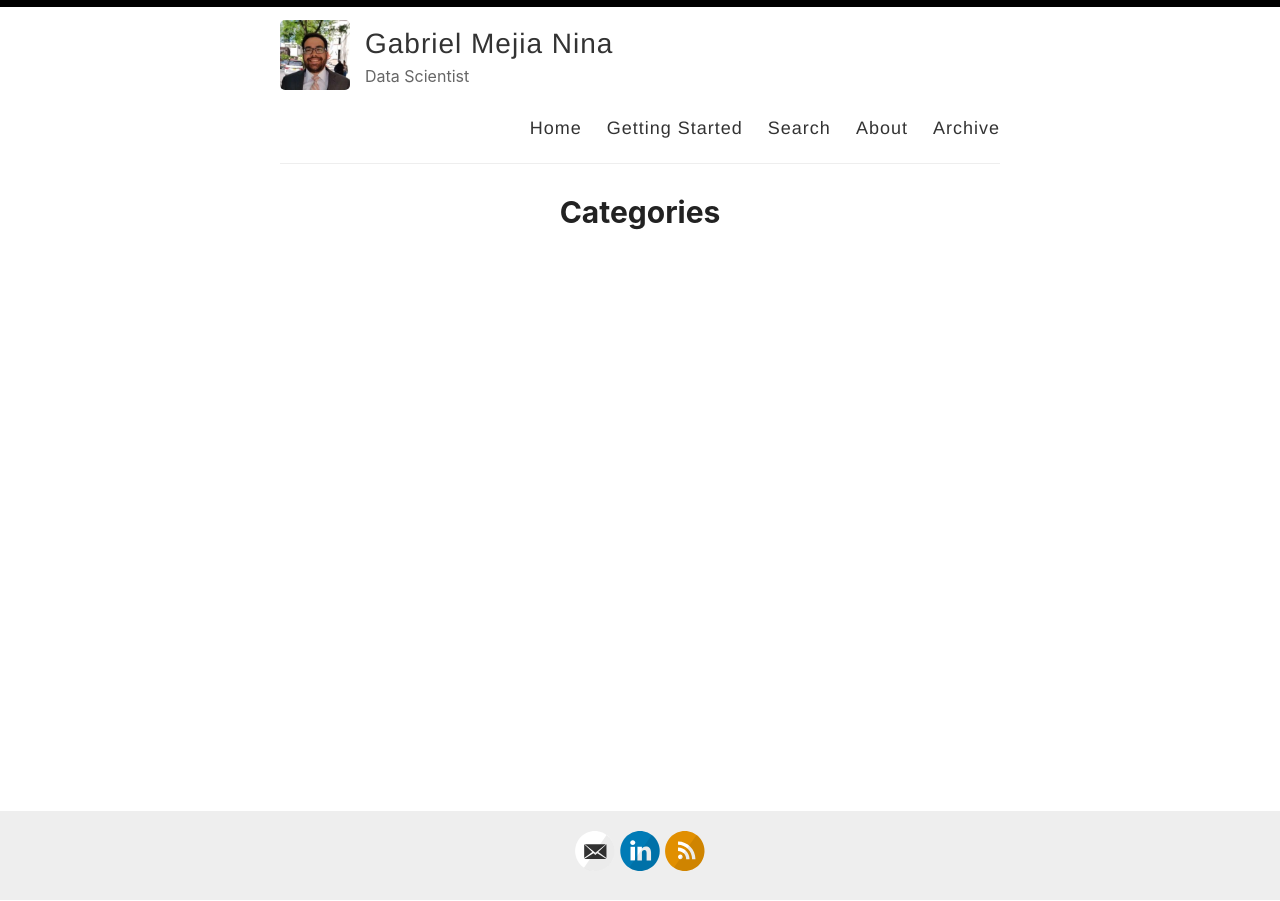
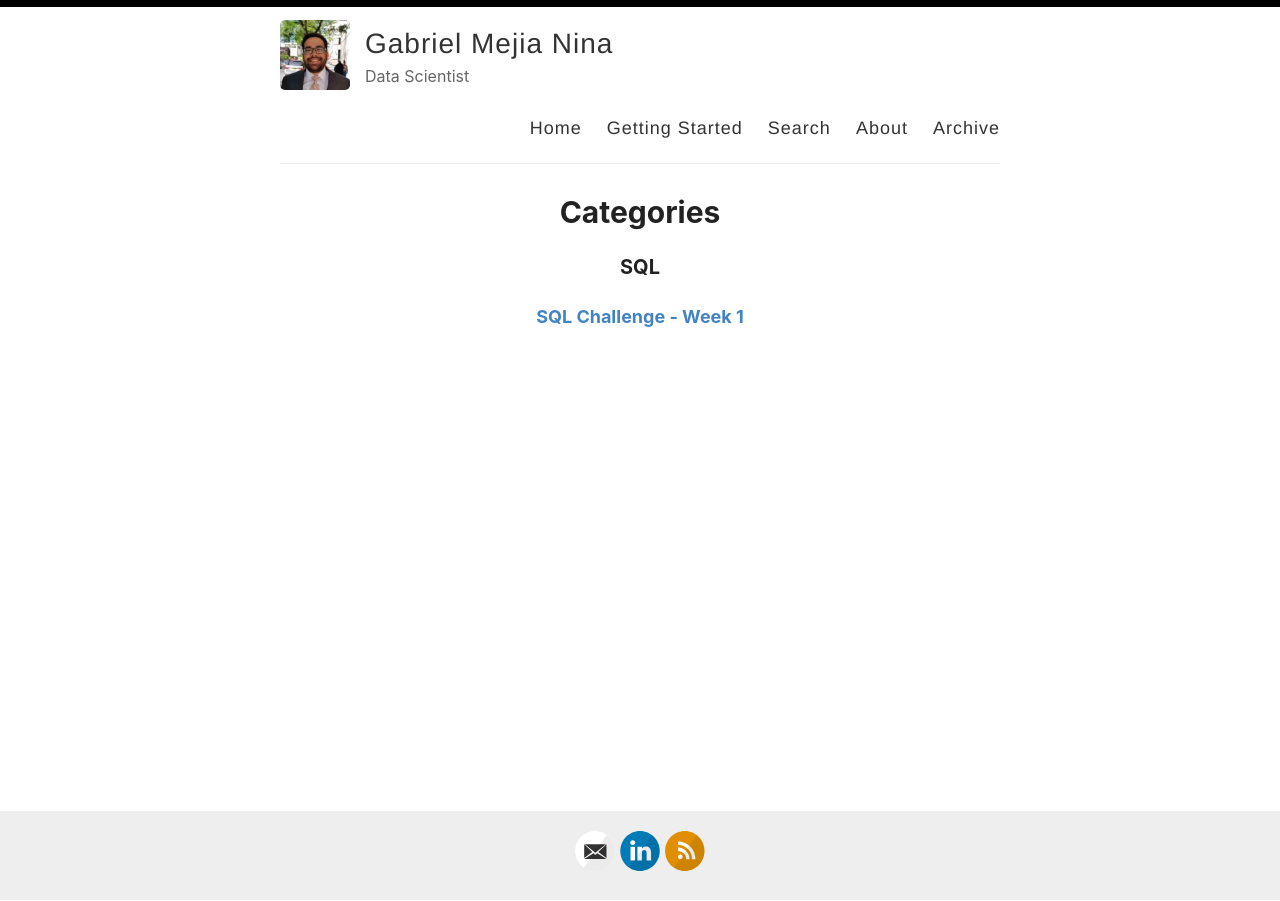
Before and after one commit to gmejianina/gmejianina.github.io, a Jekyll site: the page built from _pages/categories.md, in a window 1280 px wide. Built offline with Jekyll 4.4.1, drawn with Linux system fonts in a browser that asks for light colours.

Commit message:
Update 2022-01-22-SQL-Challenge-Week-1.md

```diff
--- a/_posts/2022-01-22-SQL-Challenge-Week-1.md
+++ b/_posts/2022-01-22-SQL-Challenge-Week-1.md
@@ -1,5 +1,10 @@
-SQL Challenge - Week 1
 ---
+layout: post
+title: SQL Challenge - Week 1
+categories: [SQL]
+---
+##SQL Challenge - Week 1
+
 ![Danny's Diner Image](https://8weeksqlchallenge.com/images/case-study-designs/1.png)
 
 Danny has contacted us to help him answer some questions about his customers. He wants to know about their visiting and spending patterns, as well as their favorite items. He will use these insights to decide whether or not to expand his customer loyalty program.
@@ -63,6 +68,7 @@ Customer C has only visited the restaurant twice.
 **3. What was the first item from the menu purchased by each customer?**
 
 Customer A had sushi has their first item.
+
 Customer B had curry, while Customer C had ramen.
 
 Each of our 3 customers had a distinct first dish at Danny's restaurant.
@@ -235,7 +241,9 @@ Right before becomming a member, customer B ordered sushi, while customer A orde
 **8. What is the total items and amount spent for each member before they became a member?**
 
 Before becomming a member:
+
 Customer B spent $40 and purchased 3 items
+
 Customer A spent $25 and purchased 2 items
 
 
@@ -264,7 +272,9 @@ Customer A spent $25 and purchased 2 items
 **9.  If each $1 spent equates to 10 points and sushi has a 2x points multiplier - how many points would each customer have?**
 
 Customer B would have 940 points
+
 Customer A would have 860 points
+
 Customer C would have 360 points
 
 
@@ -292,7 +302,9 @@ Customer C would have 360 points
 **10. In the first week after a customer joins the program (including their join date) they earn 2x points on all items, not just sushi - how many points do customer A and B have at the end of January?**
 
 At the end of January
+
 Customer A has 1370 points
+
 Customer B has 940 points
 
     SELECT sales.customer_id,
```
